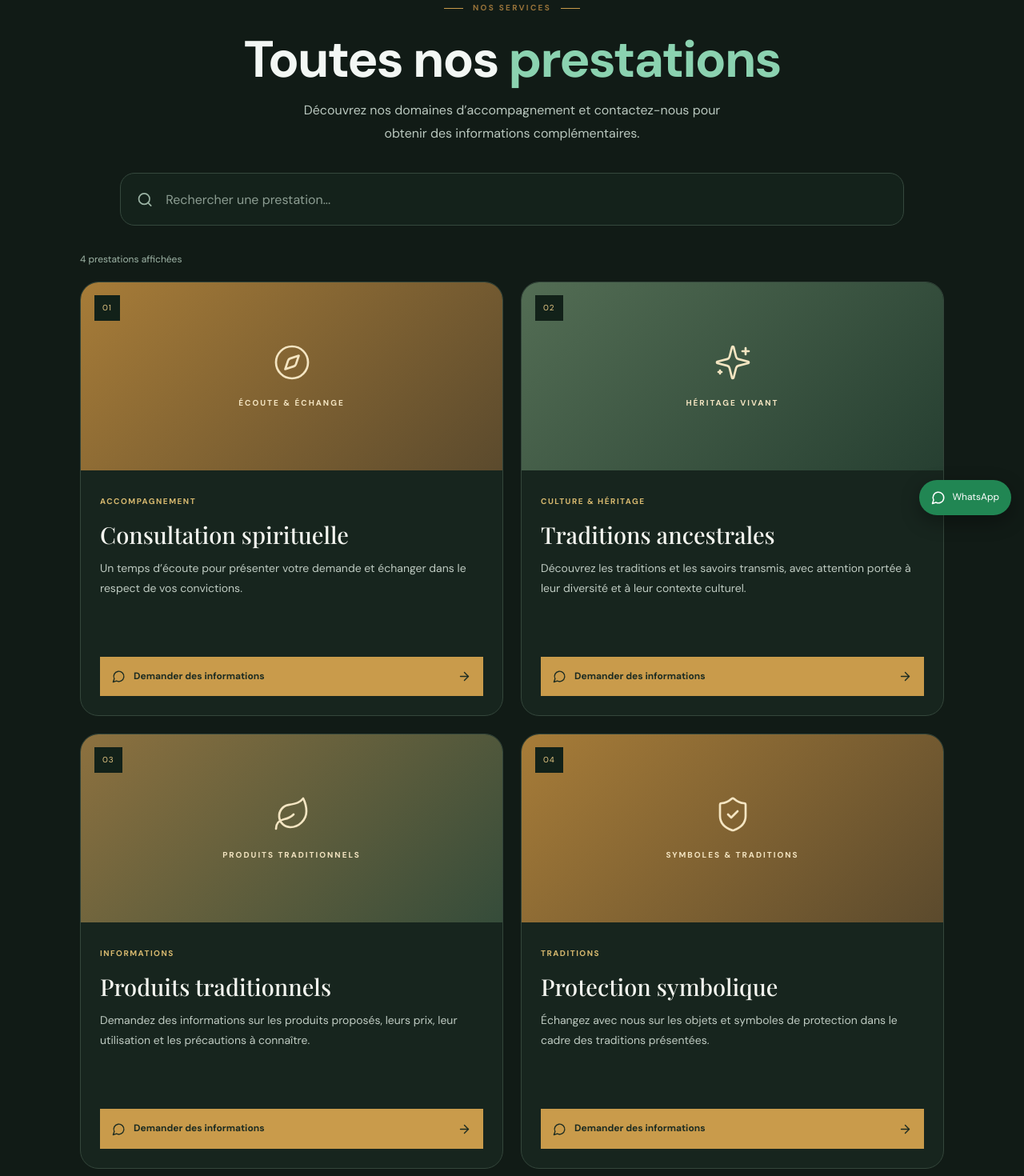
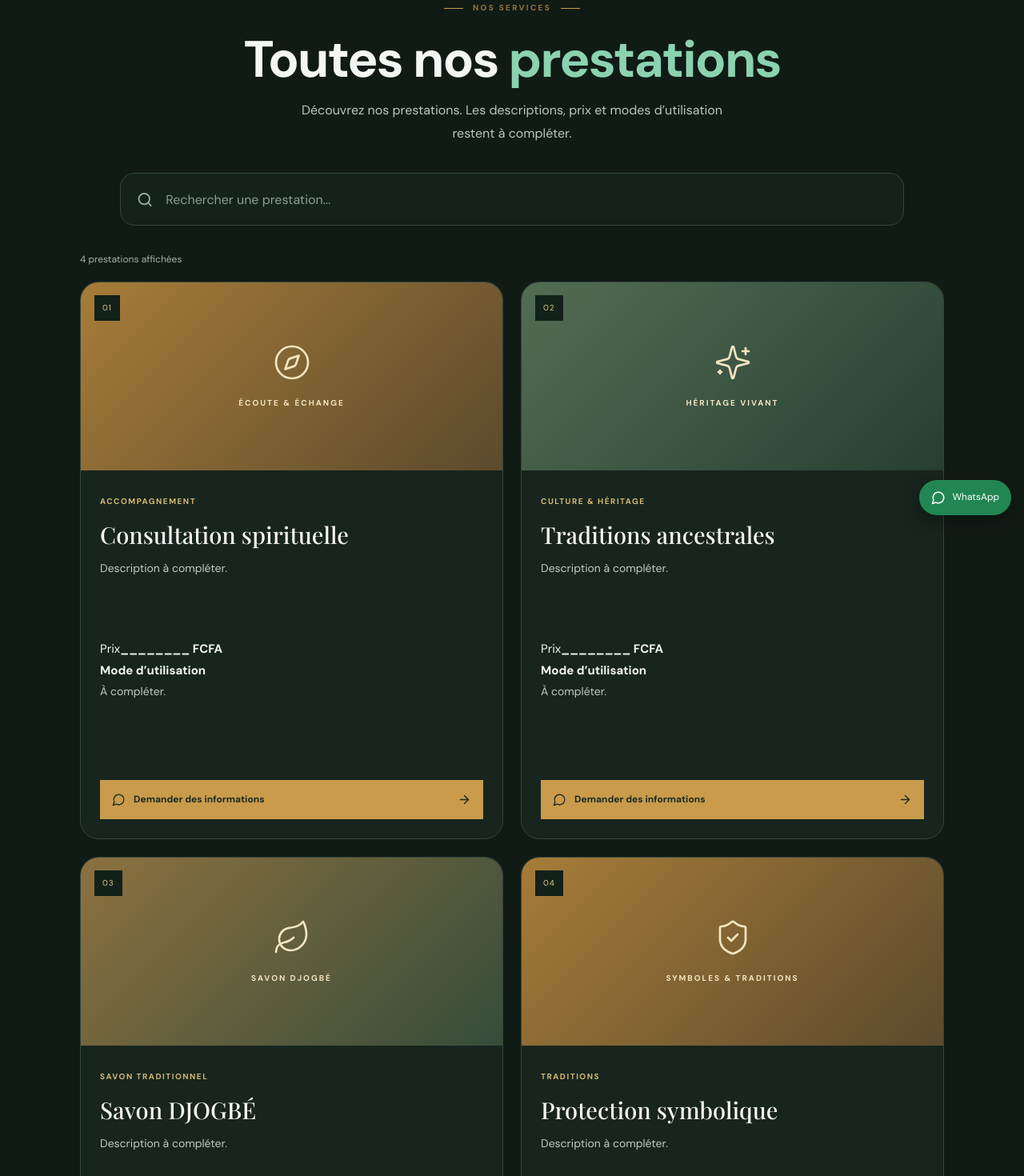
Before and after one commit to fofo-vianney/Dah-Yamonhoun-COVE, a Next.js app: page /prestations in a window 1280 px wide. Shown: the part 140-1610 px from the top of the page at 80% size. Built offline with nearby package versions, Linux system fonts and the light colour scheme; a web font is replaced by a local one.

Commit message:
Remplacer les produits traditionnels par Savon DJOGBÉ et uniformiser les fiches

```diff
--- a/app/prestations/page.tsx
+++ b/app/prestations/page.tsx
@@ -7,38 +7,10 @@ import { ArrowLeft, ArrowRight, Search, MessageCircle, Compass, Sparkles, Leaf,
 const whatsapp = "https://chat.whatsapp.com/Dy7lky6MPzMCQun95YKOyc?s=cl&p=a&ilr=4&iam=2";
 
 const prestations = [
-  {
-    id: "consultation",
-    category: "ACCOMPAGNEMENT",
-    title: "Consultation spirituelle",
-    description: "Un temps d’écoute pour présenter votre demande et échanger dans le respect de vos convictions.",
-    icon: Compass,
-    label: "ÉCOUTE & ÉCHANGE",
-  },
-  {
-    id: "traditions",
-    category: "CULTURE & HÉRITAGE",
-    title: "Traditions ancestrales",
-    description: "Découvrez les traditions et les savoirs transmis, avec attention portée à leur diversité et à leur contexte culturel.",
-    icon: Sparkles,
-    label: "HÉRITAGE VIVANT",
-  },
-  {
-    id: "produits",
-    category: "INFORMATIONS",
-    title: "Produits traditionnels",
-    description: "Demandez des informations sur les produits proposés, leurs prix, leur utilisation et les précautions à connaître.",
-    icon: Leaf,
-    label: "PRODUITS TRADITIONNELS",
-  },
-  {
-    id: "protection",
-    category: "TRADITIONS",
-    title: "Protection symbolique",
-    description: "Échangez avec nous sur les objets et symboles de protection dans le cadre des traditions présentées.",
-    icon: ShieldCheck,
-    label: "SYMBOLES & TRADITIONS",
-  },
+  { id: "consultation", category: "ACCOMPAGNEMENT", title: "Consultation spirituelle", description: "", price: "", usage: "", icon: Compass, label: "ÉCOUTE & ÉCHANGE" },
+  { id: "traditions", category: "CULTURE & HÉRITAGE", title: "Traditions ancestrales", description: "", price: "", usage: "", icon: Sparkles, label: "HÉRITAGE VIVANT" },
+  { id: "savon-djogbe", category: "SAVON TRADITIONNEL", title: "Savon DJOGBÉ", description: "", price: "", usage: "", icon: Leaf, label: "SAVON DJOGBÉ" },
+  { id: "protection", category: "TRADITIONS", title: "Protection symbolique", description: "", price: "", usage: "", icon: ShieldCheck, label: "SYMBOLES & TRADITIONS" },
 ];
 
 export default function PrestationsPage() {
@@ -47,7 +19,7 @@ export default function PrestationsPage() {
     const q = search.trim().toLocaleLowerCase("fr");
     if (!q) return prestations;
     return prestations.filter((item) =>
-      [item.title, item.description, item.category, item.label].some((value) =>
+      [item.title, item.description, item.category, item.label, item.usage].some((value) =>
         value.toLocaleLowerCase("fr").includes(q)
       )
     );
@@ -68,24 +40,16 @@ export default function PrestationsPage() {
       <section className="catalog-heading services-catalog-heading">
         <span className="catalog-eyebrow"><i /> NOS SERVICES <i /></span>
         <h1>Toutes nos <em>prestations</em></h1>
-        <p>Découvrez nos domaines d’accompagnement et contactez-nous pour obtenir des informations complémentaires.</p>
+        <p>Découvrez nos prestations. Les descriptions, prix et modes d’utilisation restent à compléter.</p>
       </section>
 
       <section className="services-catalog-search" aria-label="Rechercher une prestation">
         <Search size={21} />
-        <input
-          type="search"
-          value={search}
-          onChange={(event) => setSearch(event.target.value)}
-          placeholder="Rechercher une prestation..."
-          aria-label="Rechercher une prestation"
-        />
+        <input type="search" value={search} onChange={(event) => setSearch(event.target.value)} placeholder="Rechercher une prestation..." aria-label="Rechercher une prestation" />
       </section>
 
       <section className="services-catalog-list" aria-live="polite">
-        <div className="services-catalog-count">
-          {filtered.length} {filtered.length > 1 ? "prestations affichées" : "prestation affichée"}
-        </div>
+        <div className="services-catalog-count">{filtered.length} {filtered.length > 1 ? "prestations affichées" : "prestation affichée"}</div>
         {filtered.length ? (
           <div className="services-catalog-grid">
             {filtered.map((item, index) => {
@@ -100,7 +64,9 @@ export default function PrestationsPage() {
                   <div className="services-catalog-card-body">
                     <span className="services-catalog-category">{item.category}</span>
                     <h2>{item.title}</h2>
-                    <p>{item.description}</p>
+                    <p className="service-description">{item.description || "Description à compléter."}</p>
+                    <div className="service-detail-placeholder"><span>Prix</span><strong>{item.price || "________ FCFA"}</strong></div>
+                    <div className="service-usage"><strong>Mode d’utilisation</strong><p>{item.usage || "À compléter."}</p></div>
                     <a className="services-catalog-contact" href={whatsapp} target="_blank" rel="noopener noreferrer">
                       <MessageCircle size={17} /> Demander des informations <ArrowRight size={17} />
                     </a>
```
